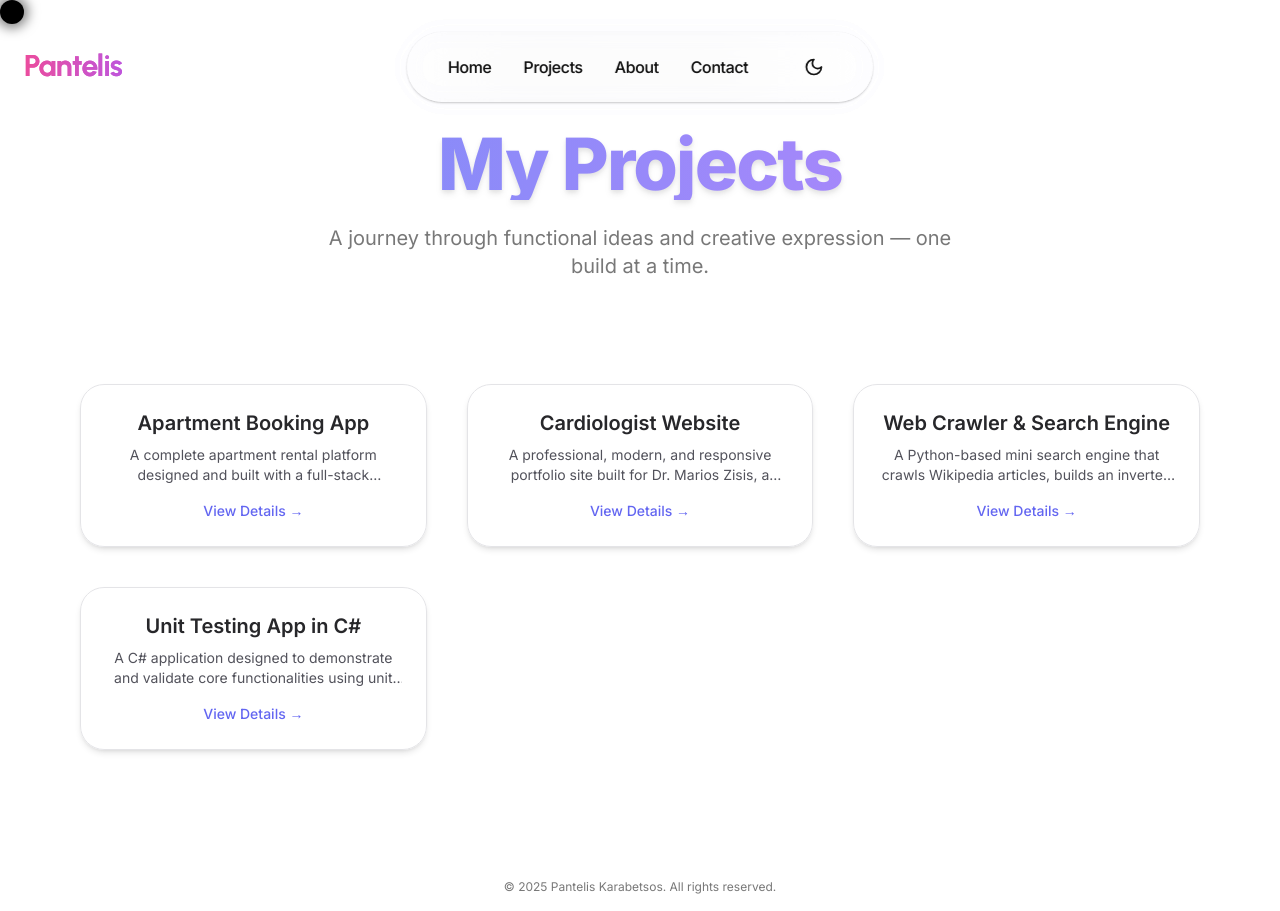
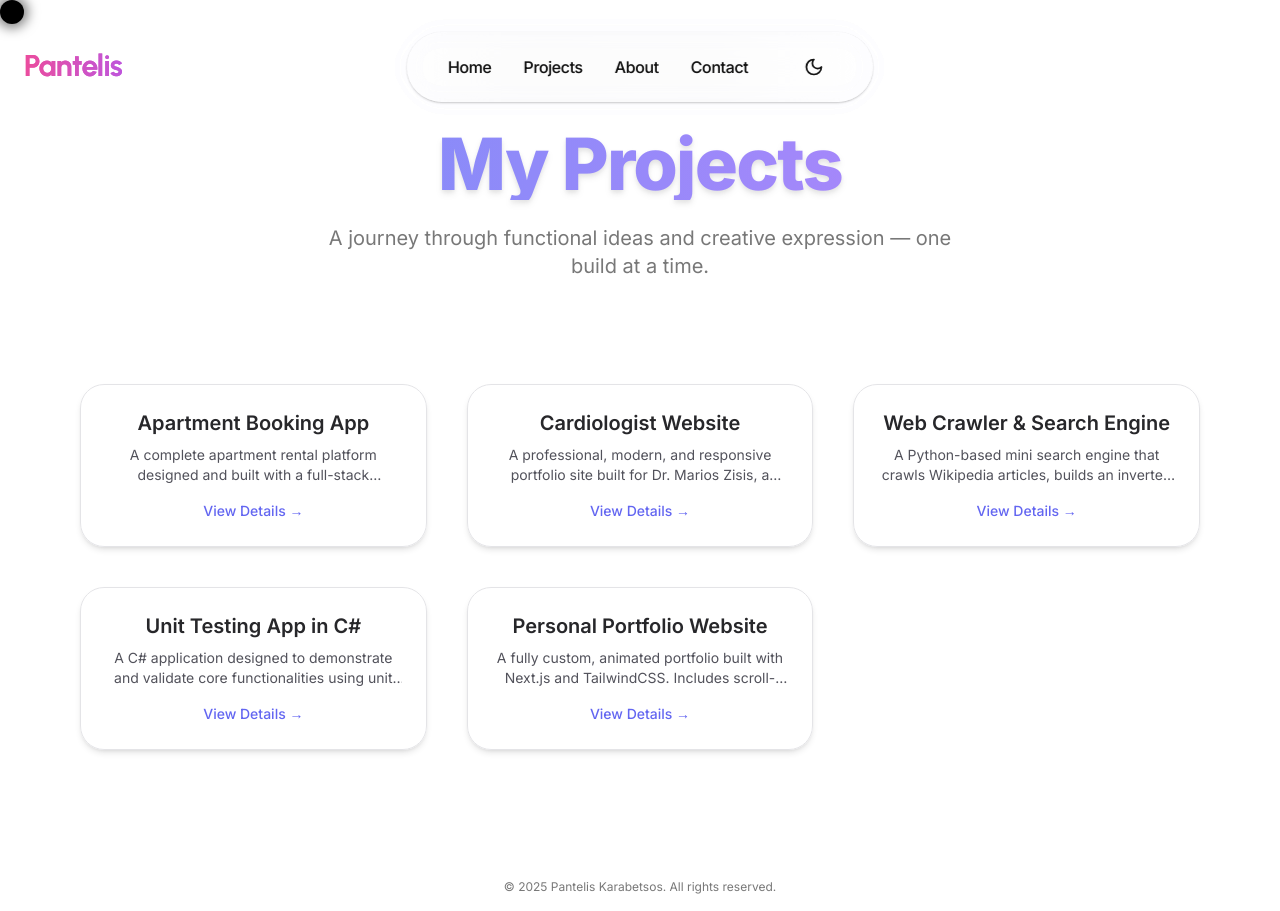
Before and after one commit to Lees20/My-portfolio, a Next.js app: page /projects in a window 1280 px wide. Built offline with nearby package versions, Linux system fonts and the light colour scheme.

Commit message:
custom cursor bug fixed

```diff
--- a/src/app/components/CustomCursor.js
+++ b/src/app/components/CustomCursor.js
@@ -1,6 +1,6 @@
 'use client';
 
-import { motion, useMotionValue } from 'framer-motion';
+import { motion, useMotionValue, useSpring } from 'framer-motion';
 import { useTheme } from 'next-themes';
 import { useEffect, useState } from 'react';
 
@@ -13,20 +13,22 @@ export default function CustomCursor() {
   const cursorX = useMotionValue(0);
   const cursorY = useMotionValue(0);
 
+  // Smooth trailing motion for glow
+  const glowX = useSpring(cursorX, { damping: 30, stiffness: 200 });
+  const glowY = useSpring(cursorY, { damping: 30, stiffness: 200 });
+
   useEffect(() => {
-    setIsTouchDevice(window.matchMedia("(hover: none) and (pointer: coarse)").matches);
+    setIsTouchDevice(window.matchMedia('(hover: none) and (pointer: coarse)').matches);
 
     const handleMouseMove = (e) => {
       cursorX.set(e.clientX - 12);
       cursorY.set(e.clientY - 12);
     };
 
-    window.addEventListener("mousemove", handleMouseMove);
+    window.addEventListener('mousemove', handleMouseMove);
     setMounted(true);
 
-    return () => {
-      window.removeEventListener("mousemove", handleMouseMove);
-    };
+    return () => window.removeEventListener('mousemove', handleMouseMove);
   }, [cursorX, cursorY]);
 
   useEffect(() => {
@@ -35,16 +37,16 @@ export default function CustomCursor() {
     const handleMouseEnter = () => setHovering(true);
     const handleMouseLeave = () => setHovering(false);
 
-    const interactiveEls = document.querySelectorAll("a, button");
+    const interactiveEls = document.querySelectorAll('a, button');
     interactiveEls.forEach((el) => {
-      el.addEventListener("mouseenter", handleMouseEnter);
-      el.addEventListener("mouseleave", handleMouseLeave);
+      el.addEventListener('mouseenter', handleMouseEnter);
+      el.addEventListener('mouseleave', handleMouseLeave);
     });
 
     return () => {
       interactiveEls.forEach((el) => {
-        el.removeEventListener("mouseenter", handleMouseEnter);
-        el.removeEventListener("mouseleave", handleMouseLeave);
+        el.removeEventListener('mouseenter', handleMouseEnter);
+        el.removeEventListener('mouseleave', handleMouseLeave);
       });
     };
   }, [mounted, isTouchDevice]);
@@ -53,19 +55,19 @@ export default function CustomCursor() {
 
   return (
     <>
-      {/* Spotlight effect */}
+      {/* ✨ Smooth trailing glow */}
       <motion.div
         className="fixed top-0 left-0 w-40 h-40 rounded-full pointer-events-none z-[9998]
-                   bg-white opacity-5 blur-3xl mix-blend-screen transition duration-300"
-        style={{ x: cursorX, y: cursorY }}
+                   bg-white opacity-5 blur-3xl mix-blend-screen will-change-transform"
+        style={{ x: glowX, y: glowY }}
       />
 
-      {/* Cursor dot or label */}
+      {/* ⚪ Cursor dot or label */}
       <motion.div
         className={`fixed top-0 left-0 pointer-events-none z-[9999] transition-all duration-150 ease-out flex items-center justify-center ${
           hovering
-            ? "bg-white text-black py-1 px-3 rounded-full"
-            : "w-6 h-6 rounded-full bg-white shadow-[0_0_12px_4px_rgba(255,255,255,0.5)] mix-blend-difference"
+            ? 'bg-white text-black py-1 px-3 rounded-full'
+            : 'w-6 h-6 rounded-full bg-white shadow-[0_0_12px_4px_rgba(255,255,255,0.5)] mix-blend-difference'
         }`}
         style={{ x: cursorX, y: cursorY }}
       >
--- a/src/app/projects/page.js
+++ b/src/app/projects/page.js
@@ -53,6 +53,24 @@ export default function Projects() {
       github: 'https://github.com/Lees20/PayrollApp',
       demo: '',
     },
+    {
+      id: 5,
+      title: 'Personal Portfolio Website',
+      description: `
+        A fully custom, animated portfolio built with Next.js and TailwindCSS.
+        Includes scroll-animated sections, ambient blobs and a live contact form with email API.
+        Fully responsive, with light/dark theme support and modern UI interactions.
+      `,
+      tech: [
+        'Next.js',
+        'TailwindCSS',
+        'Framer Motion',
+        'Nodemailer',
+        'Next-Themes',
+        'Lucide Icons',
+      ],
+      github: 'https://github.com/Lees20/My-portfolio',
+    }
   ];
 
   return (
```
